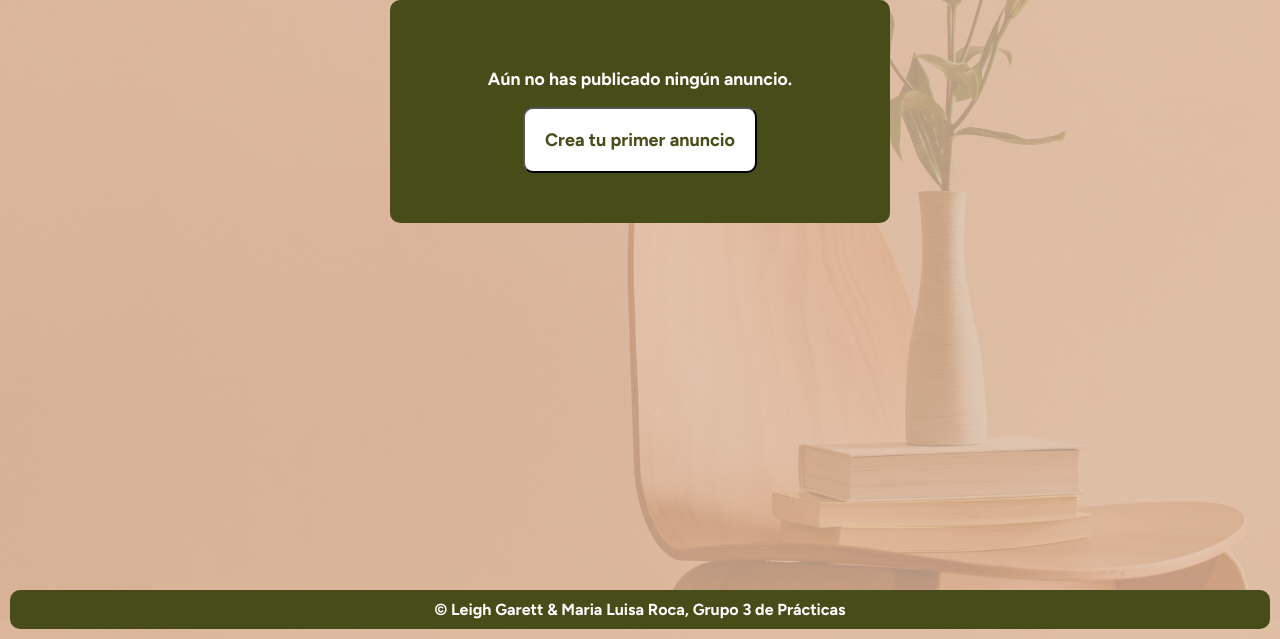
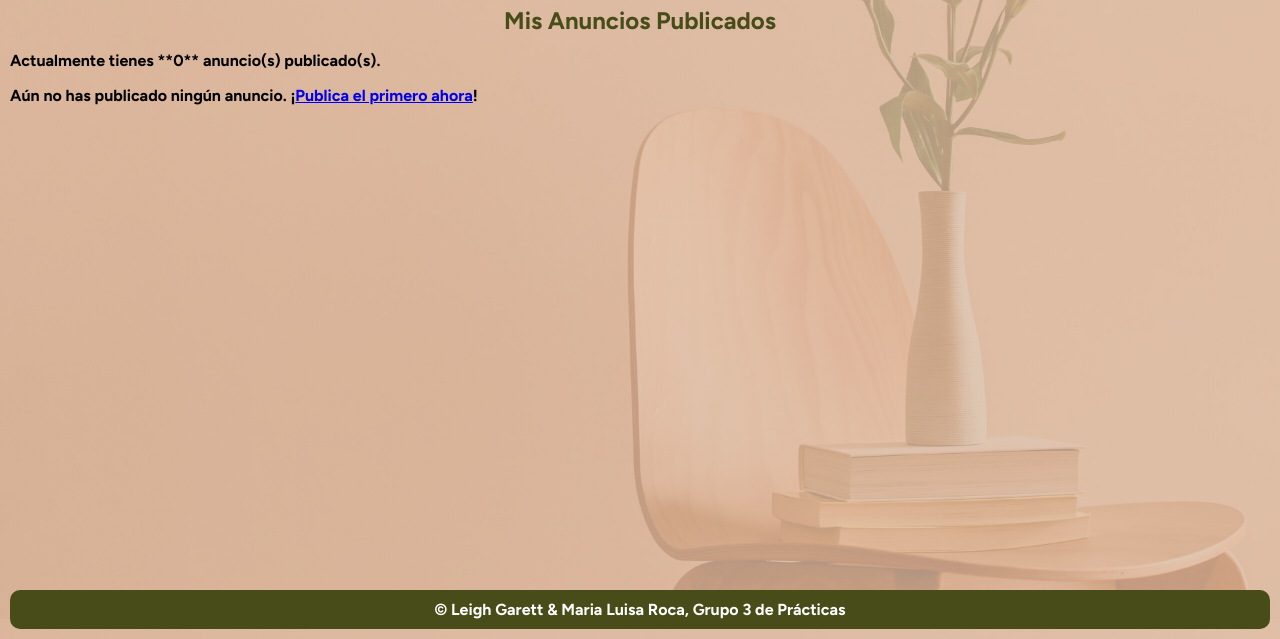
Before and after one commit to slg71/DAW, a PHP site: page /php/mis_anuncios.php in a window 1280 px wide. Shown: the part 181-820 px from the top of the page. Run offline with PHP 8.4, Linux system fonts and the light colour scheme; the visitor is signed in with stand-in values (Sample User, id 1); data comes from the database, SQL or seed files in the repository.

Commit message:
Mis fotos con funcionamiento

```diff
--- a/php/funciones_anuncios.php
+++ b/php/funciones_anuncios.php
@@ -1,10 +1,83 @@
 <?php
 // ==========================================================
-// funciones_anuncios.php - Funciones para obtener detalles de anuncios y fotos
+// funciones_anuncios.php - Funciones para obtener detalles de anuncios, fotos y datos de usuario
 // ==========================================================
 
+// Incluimos la conexión a la base de datos
+include_once "conexion_bd.php";
 
-include_once "conexion_bd.php";
+function obtener_id_usuario_numerico($session_value) {
+    $mysqli = conectarBD();
+    if (!$mysqli) return null;
+
+    $id_usuario_numerico = null;
+
+    // 1. Si el valor es numérico, lo usamos directamente como IdUsuario.
+    if (is_numeric($session_value)) {
+        $id_usuario_numerico = (int)$session_value;
+    } else {
+        // 2. Si no es numérico, asumimos que es el NomUsuario y buscamos su IdUsuario.
+        $query_id = "SELECT IdUsuario FROM usuarios WHERE NomUsuario = ?";
+        if ($stmt_id = $mysqli->prepare($query_id)) {
+            $stmt_id->bind_param("s", $session_value);
+            $stmt_id->execute();
+            $result_id = $stmt_id->get_result();
+            if ($row_id = $result_id->fetch_assoc()) {
+                $id_usuario_numerico = $row_id['IdUsuario'];
+            }
+            $stmt_id->close();
+        } else {
+             error_log("Error al preparar la consulta de IdUsuario: " . $mysqli->error);
+        }
+    }
+    $mysqli->close();
+    return $id_usuario_numerico;
+}
+
+/**
+ * Obtiene el listado de todos los anuncios de un usuario específico para la página 'Mis Anuncios'.
+ * @param int $id_usuario El IdUsuario numérico.
+ * @return array Un array de arrays asociativos con los datos de los anuncios.
+ */
+function obtener_anuncios_usuario($id_usuario) {
+    $anuncios = [];
+    $mysqli = conectarBD();
+
+    if (!$mysqli) return $anuncios;
+
+    // Consulta para obtener los datos clave del listado
+    $query = "
+        SELECT
+            A.IdAnuncio, A.Titulo, A.FPrincipal, A.Precio, A.FRegistro,
+            TA.NomTAnuncio, TV.NomTVivienda
+        FROM anuncios AS A
+        JOIN tiposanuncios AS TA ON A.TAnuncio = TA.IdTAnuncio
+        JOIN tiposviviendas AS TV ON A.TVivienda = TV.IdTVivienda
+        WHERE A.Usuario = ?
+        ORDER BY A.FRegistro DESC
+    ";
+
+    if ($stmt = $mysqli->prepare($query)) {
+        $stmt->bind_param("i", $id_usuario);
+        $stmt->execute();
+        $result = $stmt->get_result();
+
+        while ($row = $result->fetch_assoc()) {
+            $anuncios[] = $row;
+        }
+
+        $stmt->close();
+    } else {
+        error_log("Error al preparar la consulta de anuncios de usuario: " . $mysqli->error);
+    }
+
+    $mysqli->close();
+    return $anuncios;
+}
+
+// ----------------------------------------------------------------------
+// FUNCIONES DE DETALLE Y GALERIA
+// ----------------------------------------------------------------------
 
 function obtener_detalle_y_fotos_anuncio($id_anuncio) {
     $mysqli = conectarBD();
@@ -15,16 +88,16 @@ function obtener_detalle_y_fotos_anuncio($id_anuncio) {
     $datos_anuncio = [];
     $fotos = [];
 
-    // 1. Obtener la información básica del anuncio
-    // Se unen las tablas para obtener los nombres completos de tipo de anuncio, vivienda y país.
+    // obtenemos la informacion del anuncio
     $query_anuncio = "
         SELECT
-            A.IdAnuncio, A.Titulo, A.Precio, A.Texto, A.FPrincipal, A.Usuario,
-            TA.NomTAnuncio, TV.NomTVivienda, P.NomPais
+            A.IdAnuncio, A.Titulo, A.Precio, A.Texto, A.FPrincipal, A.Usuario, A.Superficie, A.NHabitaciones, A.NBanyos, A.Planta, A.Anyo, A.FRegistro,
+            TA.NomTAnuncio, TV.NomTVivienda, P.NomPais, U.NomUsuario, U.IdUsuario
         FROM anuncios A
         JOIN tiposanuncios TA ON A.TAnuncio = TA.IdTAnuncio
         JOIN tiposviviendas TV ON A.TVivienda = TV.IdTVivienda
         JOIN paises P ON A.Pais = P.IdPais
+        JOIN usuarios U ON A.Usuario = U.IdUsuario
         WHERE A.IdAnuncio = ?
     ";
 
@@ -43,14 +116,13 @@ function obtener_detalle_y_fotos_anuncio($id_anuncio) {
         return null;
     }
 
-    // Si no encontramos el anuncio, cerramos y retornamos
     if (empty($datos_anuncio)) {
         $mysqli->close();
         return null;
     }
 
 
-    // 2. Obtener la lista de fotos secundarias del anuncio
+    // obtenemos listas de fotos secundarias del anuncio
     $query_fotos = "
         SELECT IdFoto, Foto, Alternativo, Titulo
         FROM fotos
@@ -73,9 +145,8 @@ function obtener_detalle_y_fotos_anuncio($id_anuncio) {
     $mysqli->close();
 
     // Agregamos la foto principal al inicio de la lista de fotos
-    // Usamos FPrincipal como foto, y Titulo como Alternativo si no hay foto secundaria
     array_unshift($fotos, [
-        'IdFoto' => 0, // ID 0 para la foto principal
+        'IdFoto' => 0,
         'Foto' => $datos_anuncio['FPrincipal'],
         'Alternativo' => $datos_anuncio['Titulo'] . ' - Principal',
         'Titulo' => 'Foto Principal'
@@ -111,7 +182,6 @@ function mostrar_galeria_fotos($anuncio_data, $es_privada) {
         <section class="galeria-fotos">
             <?php foreach ($anuncio_data['fotos'] as $foto): ?>
                 <div class="contenedor-foto">
-                    <!-- Asumo que las fotos están en la carpeta img/anuncios/ o similar -->
                     <img
                         src="../img/<?php echo htmlspecialchars($foto['Foto']); ?>"
                         alt="<?php echo htmlspecialchars($foto['Alternativo']); ?>"
--- a/php/mis_anuncios.php
+++ b/php/mis_anuncios.php
@@ -1,148 +1,80 @@
 <?php
 session_start();
+ob_start();
 
+// Comprobación de seguridad: debe estar logueado
 if (!isset($_SESSION['usuario_id'])) {
     header('Location: login.php');
     exit;
 }
 
 // -------------------------------------------------------------
-// Página: mis_anuncios.php (AHORA CON BD)
+// Página: mis_anuncios.php
+// Muestra el listado de anuncios del usuario logueado.
 // -------------------------------------------------------------
 
-$titulo_pagina = "Mis Anuncios";
+include "funciones_anuncios.php";
+// La función obtener_id_usuario_numerico y obtener_anuncios_usuario están en funciones_anuncios.php
 
-// 1. AÑADIMOS CONEXIÓN
-include "conexion_bd.php";
+// 1. Obtener el ID numérico del usuario
+$id_usuario = obtener_id_usuario_numerico($_SESSION['usuario_id']);
 
-$anuncios = array(); // Array para los anuncios del usuario
-$mensaje_error = "";
-$usuario_id = $_SESSION['usuario_id']; // El ID del usuario logueado
-
-// DEBUG: Ver qué ID tenemos
-//echo "DEBUG: Buscando anuncios del usuario ID: " . $usuario_id . "<br>";
-
-$mysqli = conectarBD();
-
-if ($mysqli) {
-
-    // 2. Consulta SQL: Pillar solo los anuncios del usuario
-    $sql = "SELECT
-                A.IdAnuncio, A.Titulo, A.FPrincipal, A.Ciudad, A.Precio, A.FRegistro,
-                P.NomPais
-            FROM anuncios AS A
-            LEFT JOIN paises AS P ON A.Pais = P.IdPais
-            WHERE A.Usuario = ?
-            ORDER BY A.FRegistro DESC";
-
-    $stmt = mysqli_prepare($mysqli, $sql);
-
-    if ($stmt) {
-        // Bind del usuario_id
-        mysqli_stmt_bind_param($stmt, "i", $usuario_id);
-        mysqli_stmt_execute($stmt);
-        $resultado = mysqli_stmt_get_result($stmt);
-
-        // Meter los anuncios en el array
-        while ($fila = mysqli_fetch_assoc($resultado)) {
-            $anuncios[] = $fila;
-        }
-
-        mysqli_stmt_close($stmt);
-    } else {
-        $mensaje_error = "Error al consultar tus anuncios.";
-    }
-
-    mysqli_close($mysqli);
-} else {
-    $mensaje_error = "Error de conexión a la base de datos.";
+$anuncios_usuario = [];
+if ($id_usuario !== null) {
+    // 2. Obtener el listado de anuncios
+    $anuncios_usuario = obtener_anuncios_usuario($id_usuario);
 }
 
+$num_total_anuncios = count($anuncios_usuario);
+
+$titulo_pagina = "Mis Anuncios (" . $num_total_anuncios . ")";
 include "paginas_Estilo.php";
 include "header.php";
 ?>
 
-<main>
+<main id="mis-anuncios">
+    <h2>Mis Anuncios Publicados</h2>
 
-    <?php
-    // Mostrar error si hay
-    if ($mensaje_error != "") {
-        echo "<section><p class='error'>" . htmlspecialchars($mensaje_error) . "</p></section>";
-    }
+    <p class="contador-anuncios">
+        Actualmente tienes **<?php echo $num_total_anuncios; ?>** anuncio(s) publicado(s).
+    </p>
 
-    if (count($anuncios) == 0) {
-        echo '<section id="bloque"><p>Aún no has publicado ningún anuncio.</p><button><a href="crear_anuncio.php">Crea tu primer anuncio</a></button></section>';
-    } else {
-    ?>
-
-    <section id="listado">
-        <h2>MIS ANUNCIOS PUBLICADOS</h2>
-
-        <p>Total de anuncios: <?php echo count($anuncios); ?></p>
-
-        <?php foreach ($anuncios as $anuncio): ?>
-
-        <article>
-
-            <a href="ver_anuncio.php?id=<?php echo $anuncio['IdAnuncio']; ?>">
-              <img src="../img/<?php echo htmlspecialchars($anuncio['FPrincipal']); ?>"
-                   alt="Foto principal">
-            </a>
-
-            <h3>
-                <a href="ver_anuncio.php?id=<?php echo $anuncio['IdAnuncio']; ?>">
-                    <?php echo htmlspecialchars($anuncio['Titulo']); ?>
-                </a>
-            </h3>
-
-            <p>Fecha: <?php echo htmlspecialchars($anuncio['FRegistro']); ?></p>
-            <p>Ciudad: <?php echo htmlspecialchars($anuncio['Ciudad']); ?></p>
-            <p>País: <?php echo htmlspecialchars($anuncio['NomPais']); ?></p>
-            <p>Precio: <?php echo number_format($anuncio['Precio'], 0, ',', '.'); ?> €</p>
-
-
-            <section id="bloque">
-                <button>
-                    <a href="añadir_foto.php?anuncio_id=<?php echo $anuncio['IdAnuncio']; ?>">
-                    Añadir Foto
+    <?php if ($num_total_anuncios > 0): ?>
+        <section class="listado-anuncios">
+            <?php foreach ($anuncios_usuario as $anuncio): ?>
+                <article class="anuncio-card">
+                    <a href="ver_anuncio.php?id=<?php echo htmlspecialchars($anuncio['IdAnuncio']); ?>" class="enlace-anuncio-card">
+                        <img
+                            src="../img/<?php echo htmlspecialchars($anuncio['FPrincipal']); ?>"
+                            alt="Foto principal de <?php echo htmlspecialchars($anuncio['Titulo']); ?>"
+                            class="anuncio-miniatura"
+                        >
+                        <div class="info-anuncio">
+                            <h3><?php echo htmlspecialchars($anuncio['Titulo']); ?></h3>
+                            <p class="precio"><?php echo number_format($anuncio['Precio'], 0, ',', '.'); ?> €</p>
+                            <p><strong>Tipo:</strong> <?php echo htmlspecialchars($anuncio['NomTAnuncio']); ?> - <?php echo htmlspecialchars($anuncio['NomTVivienda']); ?></p>
+                            <p class="fecha-registro">Publicado el: <?php echo htmlspecialchars($anuncio['FRegistro']); ?></p>
+                        </div>
                     </a>
-                </button>
-                <button>
-                    <a href="editar_anuncio.php?id=<?php echo $anuncio['IdAnuncio']; ?>">
-                        Editar
-                    </a>
-                </button>
-            </section>
-
-
-            <form action="gestion_anuncios.php" method="post">
-                <button type="submit"
-                        name="eliminar"
-                        value="<?php echo $anuncio['IdAnuncio']; ?>"
-                        onclick="return confirm('¿Estás seguro de que quieres eliminar este anuncio?');"
-                        class="boton-eliminar">
-                    Eliminar
-                </button>
-            </form>
-        </article>
-        <?php endforeach; ?>
-    </section>
-
-    <section id="bloque">
-        <button>
-            <a href="añadir_foto.php">
-                Añadir Foto a anuncio
-            </a>
-        </button>
-        <button>
-            <a href="crear_anuncio.php">
-                Crear anuncio
-            </a>
-        </button>
-    </section>
-    <?php } ?>
+                    <div class="acciones">
+                        <!-- Enlace para ver detalle/editar -->
+                        <a href="ver_anuncio.php?id=<?php echo htmlspecialchars($anuncio['IdAnuncio']); ?>" class="btn-ver">Ver/Editar</a>
+                        <!-- Botón para eliminar (requeriría otra página de procesamiento) -->
+                        <a href="eliminar_anuncio.php?id=<?php echo htmlspecialchars($anuncio['IdAnuncio']); ?>" class="btn-eliminar">Eliminar</a>
+                        <!-- Botón para solicitar folleto -->
+                        <a href="solicitar_folleto.php?anuncio_id=<?php echo htmlspecialchars($anuncio['IdAnuncio']); ?>" class="btn-folleto">Solicitar Folleto</a>
+                    </div>
+                </article>
+            <?php endforeach; ?>
+        </section>
+    <?php else: ?>
+        <p class="aviso-sin-anuncios">
+            Aún no has publicado ningún anuncio. ¡<a href="../publicar.html">Publica el primero ahora</a>!
+        </p>
+    <?php endif; ?>
 </main>
 
 <?php
 include "footer.php";
+ob_end_flush();
 ?>
```
